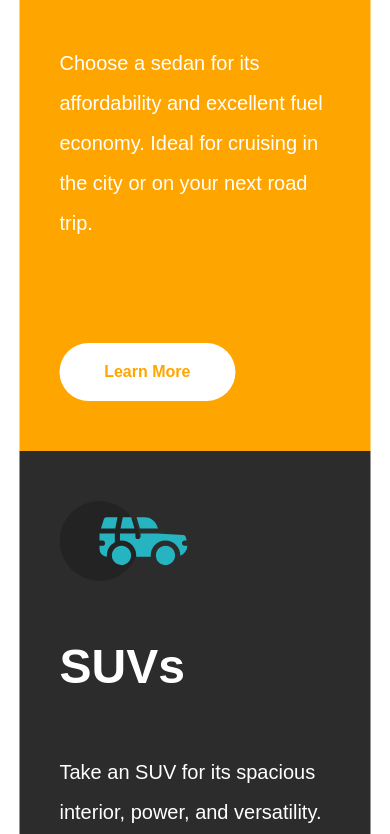
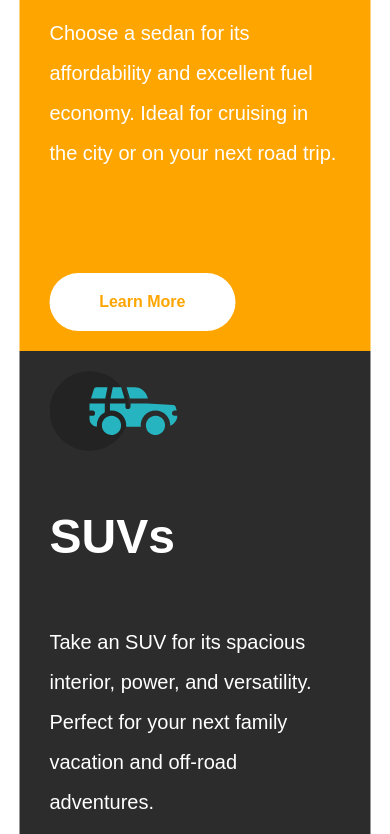
Before and after one commit to EufranioDiogo/3-column-preview-card-component-solution, a plain HTML site: page index.html in a window 390 px wide. Shown: the part 308-1142 px from the top of the page. Drawn offline with Linux system fonts and the light colour scheme.

Commit message:
Readme updated

```diff
--- a/CSS/index.css
+++ b/CSS/index.css
@@ -92,7 +92,7 @@ transition: 0.5s;
         margin: 5rem 0;
     }
     .main-container--element {
-        padding: 5rem 4rem;
+        padding: 2rem 3rem;
     }
     .main-container--element:first-child {
         border-radius: 1rem 1rem 0 0 ;
```
Also changed, not shown: images/Screenshot 2021-08-25 at 16-37-07 Frontend Mentor 3-column preview card component.png (added), images/Screenshot 2021-08-25 at 16-37-52 Frontend Mentor 3-column preview card component.png (added), images/Screenshot from 2021-08-25 16-37-26.png (added), 1 other file.
